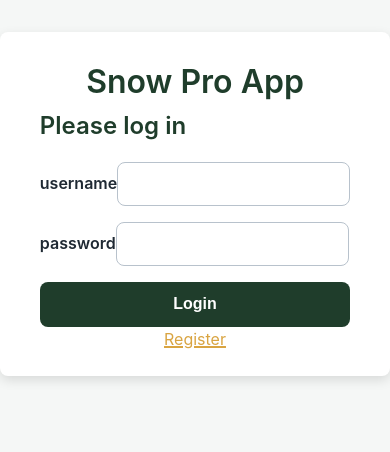
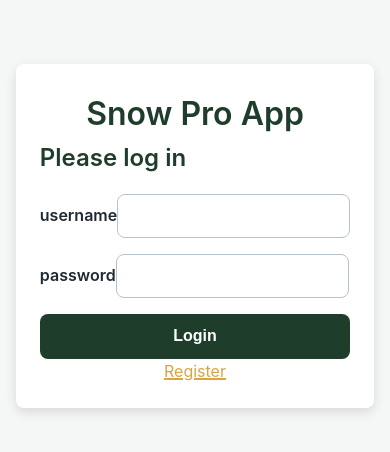
Before and after one commit to roc2246/ski-lessons, a React (Vite) app in the folder client/: page / in a window 390 px wide. Shown: the top 452 px of the page. Built offline with nearby package versions, Linux system fonts and the light colour scheme.

Commit message:
Centered login form on both mobile and desktop layouts

```diff
--- a/client/src/styles/main.css
+++ b/client/src/styles/main.css
@@ -21,6 +21,9 @@ body {
   color: var(--color-text);
   line-height: 1.6;
   min-height: 100vh;
+  display: flex;
+  flex-direction: column;
+  align-items: center;
 }
 
 :focus-visible {
@@ -95,8 +98,15 @@ main {
   align-items: center;
 }
 
-.login,
-.new-user,
+.login, .new-user {
+  width: 100%;
+  margin: 4rem auto; /* Added top margin to keep it off the top edge */
+  padding: 1.5rem;
+  background: var(--color-panel);
+  border-radius: var(--radius);
+  box-shadow: var(--shadow);
+}
+
 .create-lesson {
   width: 100%;
   margin-top: 2rem;
```
